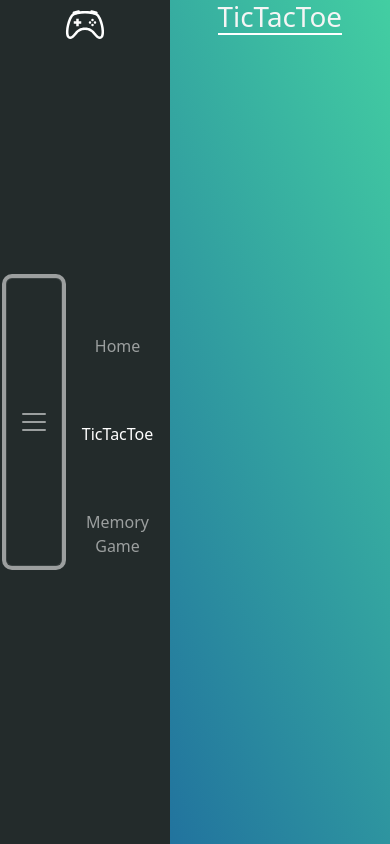
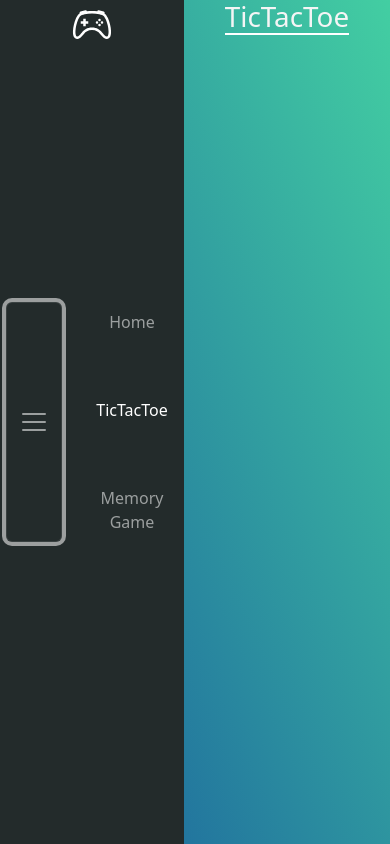
Before and after one commit to nick-klepikov/Basic-Game-Hub, a React (Create React App) app: page /tictactoe in a window 390 px wide. Both pictures are taken after a click on the button 34 px from the left and 422 px from the top of the page. Built offline with nearby package versions, Linux system fonts and the light colour scheme.

Commit message:
added closing of navbar after choosing the page; aligned all options in navbar to the same x coordinate (#8)

```diff
--- a/src/comps/SideMenu.jsx
+++ b/src/comps/SideMenu.jsx
@@ -14,7 +14,7 @@ const SideMenu = () => {
 
     return (
         <div className="d-flex">
-            <Navbar collapseOnSelect style={{backgroundColor: "#232B2B"}} variant="dark" expand="sm" className={`sideMenu mt-0 ${isCollapsed ? "sideMenuCol" : ""}`}>
+            <Navbar expanded={isCollapsed} collapseOnSelect={true} style={{backgroundColor: "#232B2B"}} variant="dark" expand="sm" className={`sideMenu mt-0 ${isCollapsed ? "sideMenuCol" : ""}`}>
                 <Container className="d-flex flex-column justify-content-center align-content-center">
                     <NavbarBrand className="m-0 navbrandimg">
                         <Nav.Link to="/" as={NavLink}>
@@ -43,12 +43,12 @@ const SideMenu = () => {
 
                         <NavbarToggle className="m-0 navtog" area-controls="navbar-nav-toggle" onClick={() => setIsCollapsed(!isCollapsed)}/>
 
-                        <div className="d-sm-none navlinks">
-                            <NavbarCollapse id={"navbar-nav-toggle"} className="collapsemenu">
+                        <div className="d-sm-none ms-4">
+                            <NavbarCollapse id="navbar-nav-toggle" className="collapsemenu">
                                 <Nav className="d-flex">
-                                    <Nav.Link className="mb-5" to="/" as={NavLink}>Home</Nav.Link>
-                                    <Nav.Link className="mb-5" to="/tictactoe" as={NavLink}>TicTacToe</Nav.Link>
-                                    <Nav.Link  to="/memorygame" as={NavLink}>Memory Game</Nav.Link>
+                                    <Nav.Link onClick={() => setIsCollapsed(!isCollapsed)} className="mb-5" to="/" as={NavLink}>Home</Nav.Link>
+                                    <Nav.Link onClick={() => setIsCollapsed(!isCollapsed)} className="mb-5" to="/tictactoe" as={NavLink}>TicTacToe</Nav.Link>
+                                    <Nav.Link onClick={() => setIsCollapsed(!isCollapsed)} to="/memorygame" as={NavLink}>Memory Game</Nav.Link>
                                 </Nav>
                             </NavbarCollapse>
 
--- a/src/style/myApp.css
+++ b/src/style/myApp.css
@@ -34,10 +34,6 @@
         margin: 2px;
         align-content: center;
         font-size: 15px;
-    }
-
-    .navlinks {
-        margin-top: 3rem;
     }
 }
 
```
